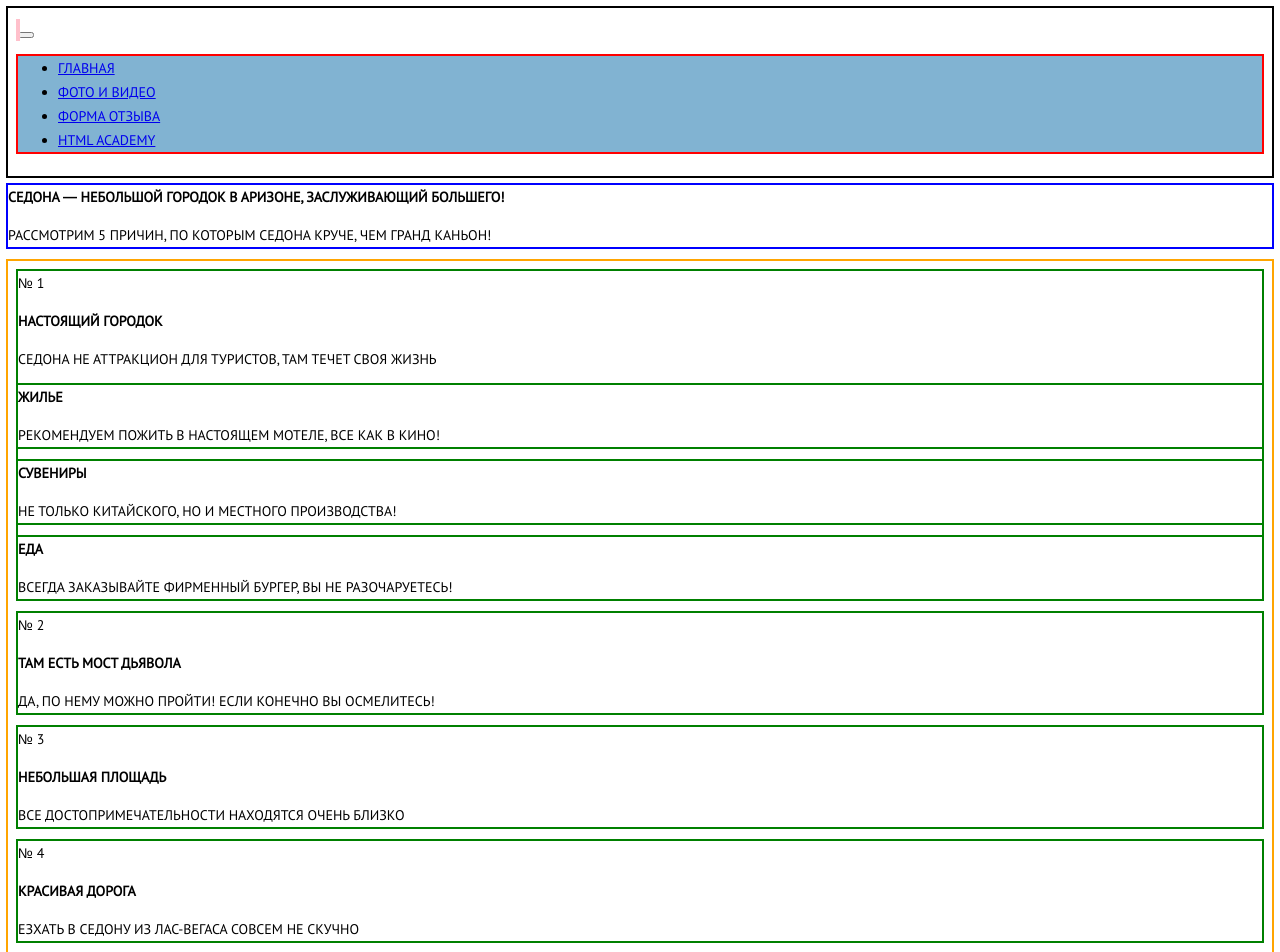
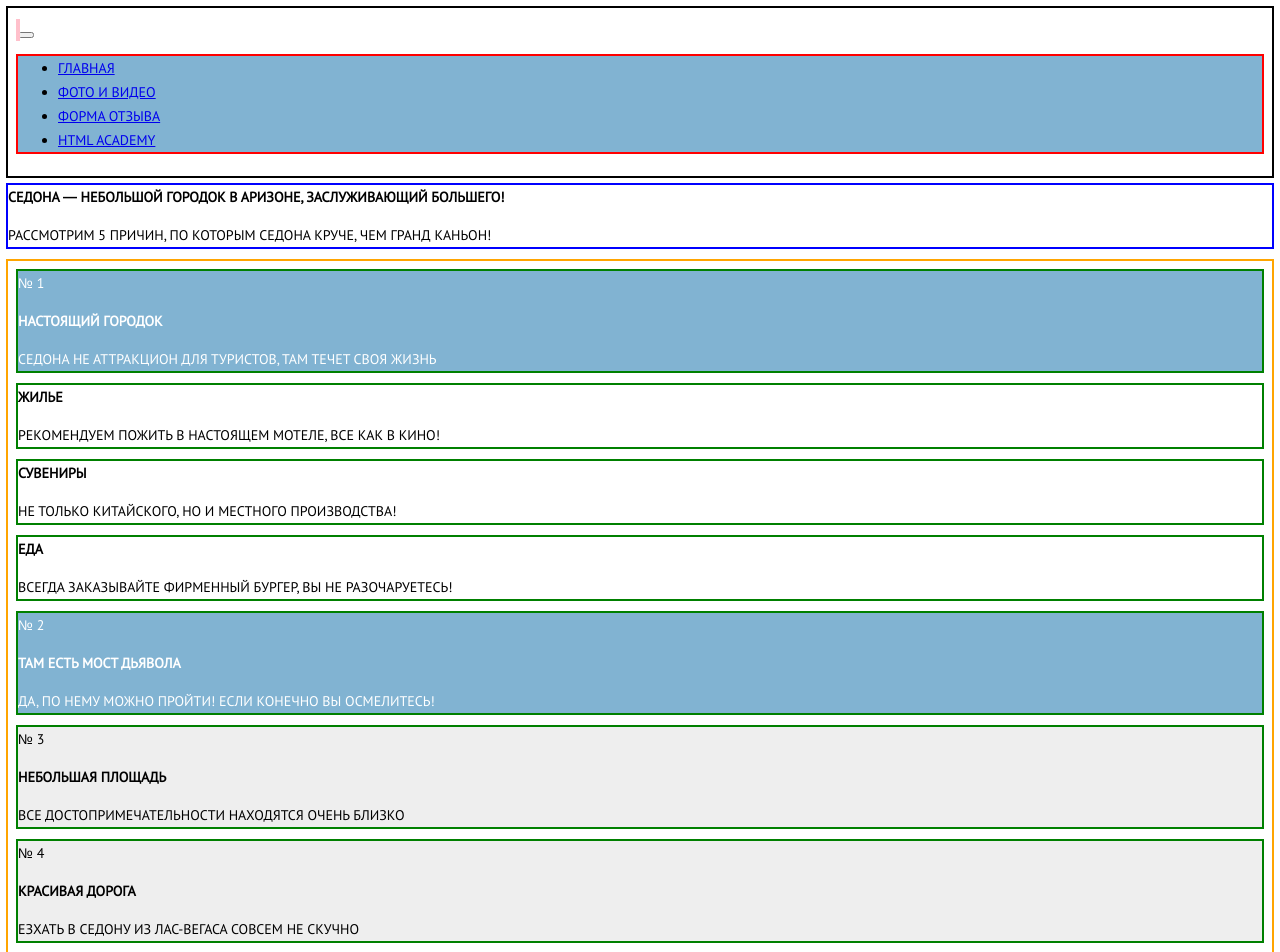
Before and after one commit to peacefullbob/68426-sedona, a website: page index.html in a window 1280 px wide. Shown: the top 952 px of the page. Drawn offline with nearby package versions, Linux system fonts and the light colour scheme; files that its build step writes are made by us from their sources; files whose address does not match are found by name; a web font is replaced by a local one.

Commit message:
Начинаем вёрстку с CSS-препроцессором

```diff
--- a/index.html
+++ b/index.html
@@ -1,11 +1,13 @@
 <!DOCTYPE html>
 <html lang="ru">
+
 <head>
   <meta charset="utf-8">
   <title>Главная</title>
 
   <link href="../68426-sedona/css/style.css" rel="stylesheet">
 </head>
+
 <body>
   <header class="header">
     <a class="logo" href="#"></a>
@@ -26,10 +28,11 @@
       <p class="main-information__subtitle">Рассмотрим 5 причин, по которым седона круче, чем Гранд Каньон!</p>
     </div>
     <div class="features-block">
-      <div class="feature feature--blue">
+      <div class="feature feature--blue feature--white-text">
         <span class="feature__feature-number">№ 1</span>
         <h3 class="feature__head">Настоящий городок</h3>
         <p class="feature__subtitle"> Седона не аттракцион для туристов, там течет своя жизнь</p>
+      </div>
       <div class="feature feature--icon">
         <h3 class="feature__head">Жилье</h3>
         <p class="feature__subtitle">Рекомендуем пожить в настоящем мотеле, все как в кино!</p>
@@ -42,23 +45,22 @@
         <h3 class="feature__head">Еда</h3>
         <p class="feature__subtitle">Всегда заказывайте фирменный бургер, вы не разочаруетесь!</p>
       </div>
-      </div>
-      <div class="feature">
+      <div class="feature feature--blue feature--white-text">
         <span class="feature__feature-number">№ 2</span>
         <h3 class="feature__head">Там есть Мост дьявола</h3>
-        <p class="feature__subtitle"> Да, по нему можно пройти! Если конечно вы осмелитесь!</p>
+        <p class="feature__subtitle feature__subtitle--white"> Да, по нему можно пройти! Если конечно вы осмелитесь!</p>
       </div>
-      <div class="feature">
+      <div class="feature feature--grey">
         <span class="ffeature__feature-number">№ 3</span>
         <h3 class="feature__head">Небольшая площадь </h3>
         <p class="feature__subtitle">Все достопримечательности находятся очень близко</p>
       </div>
-      <div class="feature">
+      <div class="feature feature--grey">
         <span class="feature__feature-number">№ 4</span>
         <h3 class="feature__head">Красивая дорога</h3>
         <p class="feature__subtitle">Езхать в Седону из Лас-Вегаса совсем не скучно</p>
       </div>
-      <div class="feature">
+      <div class="feature feature--grey">
         <span class="feature__feature-number">№ 5</span>
         <h3 class="feature__head">Мало туристов</h3>
         <p class="feature__subtitle">Большинство едет в Гранд Каньон и толпится там</p>
@@ -78,7 +80,9 @@
       <a class="footer__fb" href="#"></a>
       <a class="footer__yt" href="#"></a>
     </div>
-    <div class="footer__develop">Разработано<a class="footer__htmlacademy-link" href="#"></a></div>
+    <div class="footer__develop">Разработано
+      <a class="footer__htmlacademy-link" href="#"></a>
+    </div>
   </footer>
 </body>
 </html>
--- a/less/blocks/feature.less
+++ b/less/blocks/feature.less
@@ -1,5 +1,17 @@
 .feature {
   outline: 2px solid green;
+
+  &--blue {
+    background-color: #81b3d2;
+  }
+
+  &--grey {
+    background-color: #eeeeee;
+  }
+
+  &--white-text {
+    color: #fff;
+  }
 }
 .feature__subtitle {
   text-transform: uppercase;
```
Lines whose indentation alone changed are shown as unchanged.
